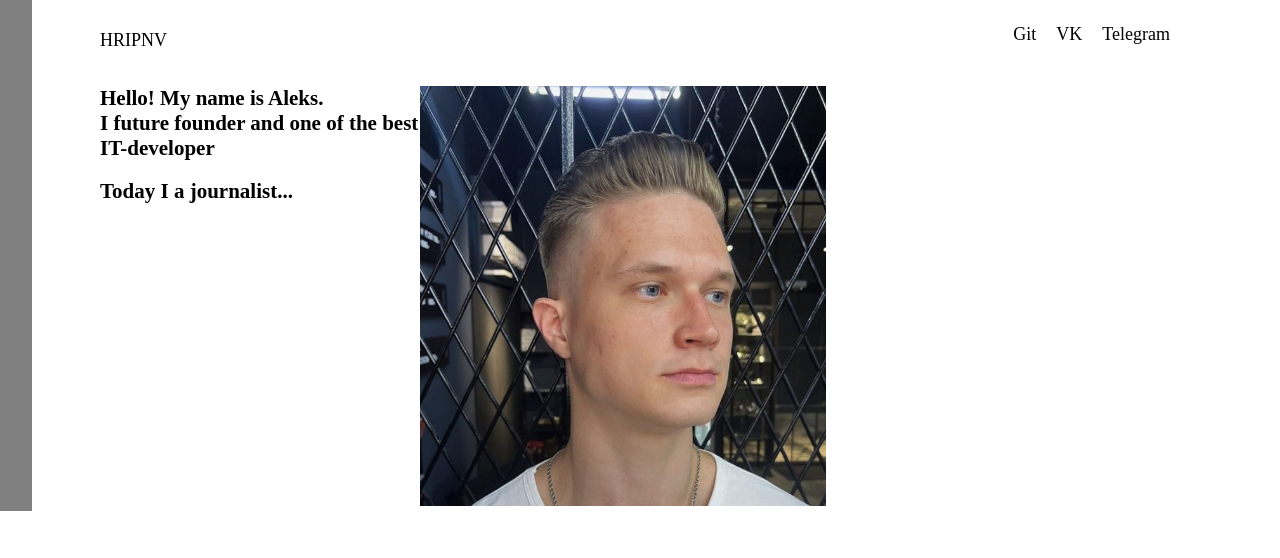
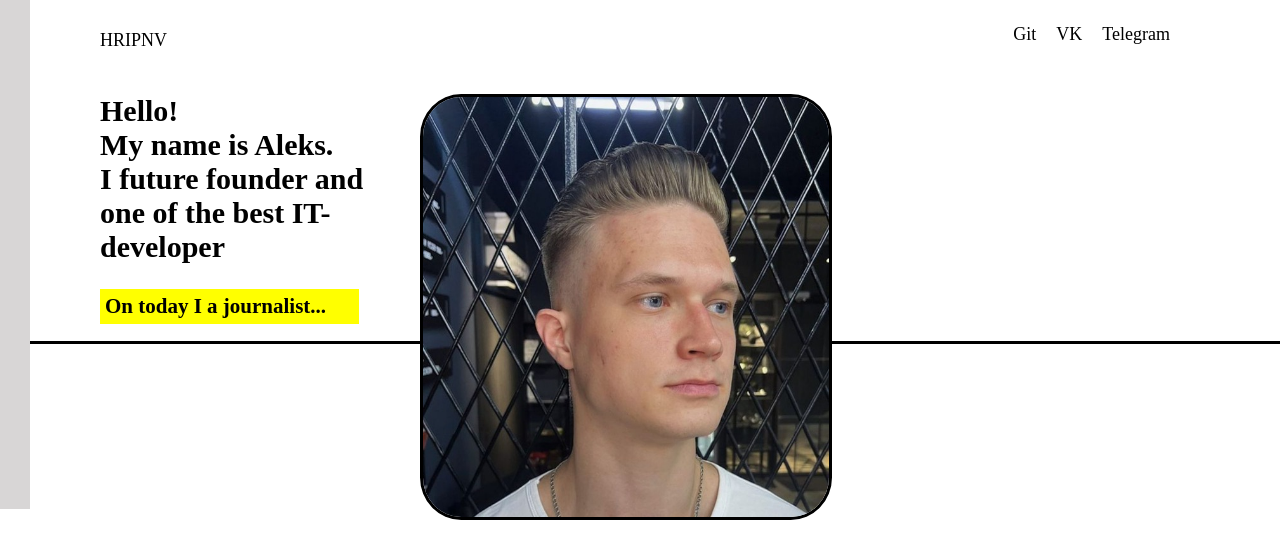
Before and after one commit to AleksDamsky/Deep_lerning_HTML, a plain HTML site: page index.html in a window 1280 px wide. Drawn offline with Linux system fonts and the light colour scheme.

Commit message:
first front site

```diff
--- a/index.html
+++ b/index.html
@@ -15,6 +15,7 @@
         <nav class="navigation">
           <div class="logo">
             <a
+              class="logo-link"
               href="HTMLacademySite/index.html"
               target="_blank"
               rel="noopener noreferrer"
@@ -50,13 +51,14 @@
         <img src="HTMLacademySite/Part 1,6/img/я.jpg" alt="I" class="photo" />
         <div class="greeting">
           <div class="greeting-text-one">
-            <h2>
-              Hello! My name is Aleks. <br />
+            <h2 class="h-greeting-text-one">
+              Hello! <br />
+              My name is Aleks. <br />
               I future founder and one of the best IT-developer
             </h2>
           </div>
           <div class="greeting-text-two">
-            <h2>Today I a journalist...</h2>
+            <h2 class="h-greeting-text-two">On today I a journalist...</h2>
           </div>
         </div>
       </div>
--- a/style/style.css
+++ b/style/style.css
@@ -38,12 +38,12 @@ body {
   position: absolute;
   width: 30px;
   height: 70px;
-  border: 1px grey solid;
-  background: gray;
+  border: 1px rgb(216, 214, 214);
+  background: rgb(216, 214, 214);
 }
 
 .line-header {
-  border-bottom: 2px solid rgb(185, 185, 185);
+  border-bottom: 2px solid rgb(226, 225, 225);
 }
 
 .line-main {
@@ -71,10 +71,21 @@ body {
   list-style: none;
 }
 
-a {
+.nav-git,
+.nav-vk,
+.nav-tm,
+.logo-link {
   font-size: 18px;
   text-decoration: none;
   color: black;
+}
+
+.nav-git:hover,
+.nav-vk:hover,
+.nav-tm:hover,
+.logo-link:hover {
+  color: rgba(187, 187, 67, 0.897);
+  transition: all 0.15s;
 }
 
 /*main*/
@@ -82,6 +93,7 @@ a {
 .main {
   width: auto;
   height: auto;
+  border-bottom: 3px solid black;
 }
 
 /*main-block*/
@@ -97,11 +109,32 @@ a {
   height: 30em;
   position: absolute;
   margin-left: 20rem;
+  border-radius: 10%;
+  border: 3px solid black;
   /* filter: opacity(90%); /*Это свойсвто делатет картинку прозрачнее */
 }
+
+/*greeting*/
 
 .greeting {
   position: relative;
   width: 30%;
   /* vertical-align: bottom; */ /*Why doesn't work>*/
 }
+
+.greeting-text-one {
+  font-size: 20px;
+}
+
+.h-greeting-text-one {
+  margin-right: 50px;
+}
+
+.greeting-text-two {
+  width: 80%;
+  text-align: left;
+}
+.h-greeting-text-two {
+  background-color: yellow;
+  padding: 5px;
+}
```
